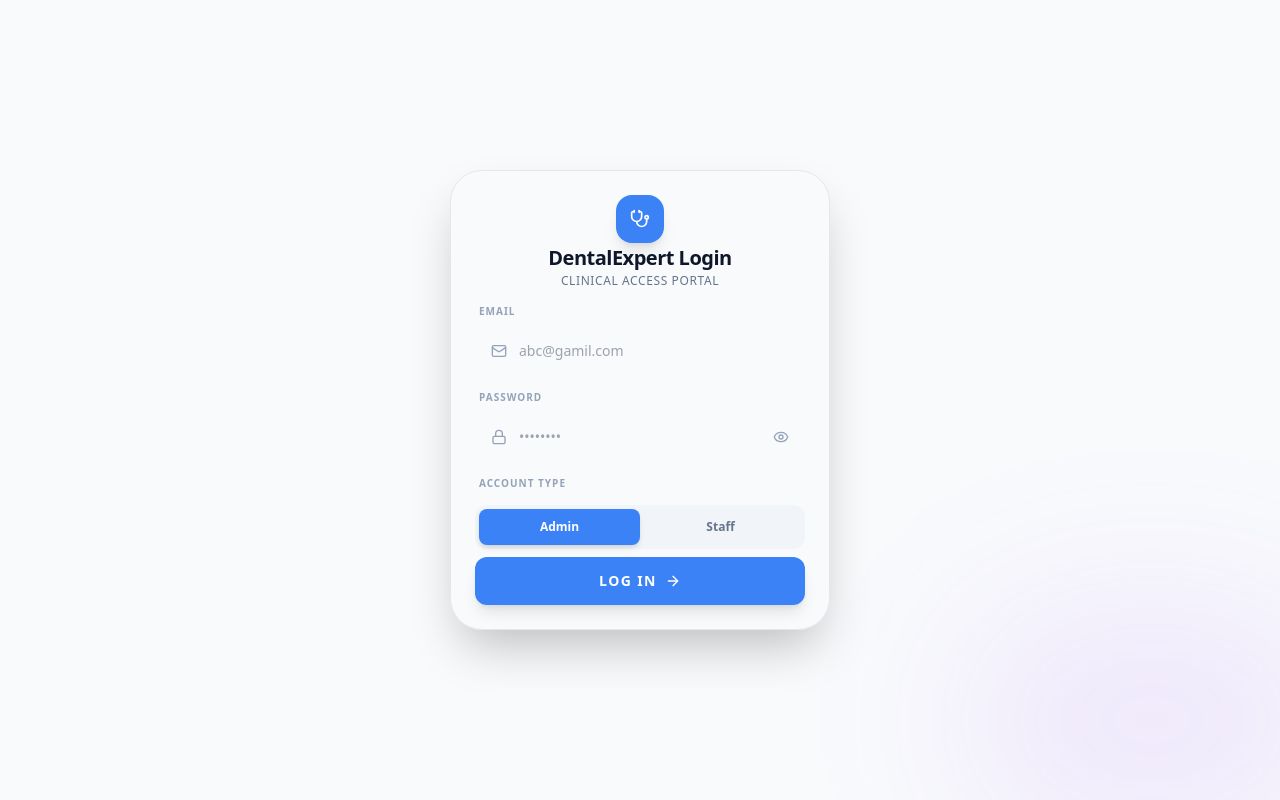
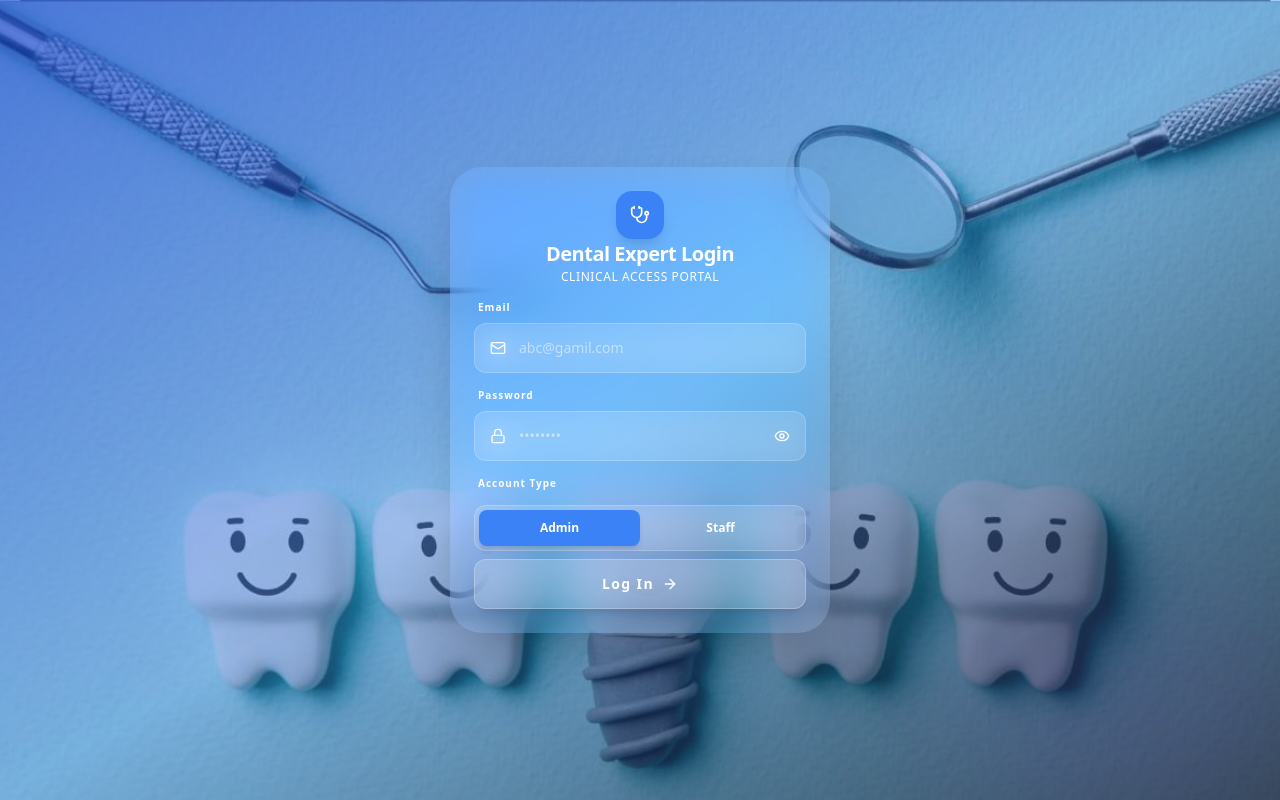
Before and after one commit to umarsaleem8888/dental-frontend, a React (Vite) app: page /#/login in a window 1280 px wide. Built offline with nearby package versions, Linux system fonts and the light colour scheme; no server answers.

Commit message:
add prescription print button before save

```diff
--- a/components/Print/PrintButton.tsx
+++ b/components/Print/PrintButton.tsx
@@ -15,11 +15,11 @@ const PrintButton: React.FC<Props> = ({ onPrint }) => {
         gap-2
         rounded-lg
         bg-sky-600
+        hover:bg-sky-700
         px-4
         py-2
         text-white
         transition
-        hover:bg-sky-700
       "
     >
       <Printer size={18} />
--- a/pages/Invoice.tsx
+++ b/pages/Invoice.tsx
@@ -11,7 +11,10 @@ import {
     Receipt,
     ArrowLeft,
     View,
-    Eye
+    Eye,
+    LucideReceipt,
+    LucideReceiptIndianRupee,
+    LucideReceiptText
 } from 'lucide-react';
 import {
     addInvoice,
@@ -233,7 +236,7 @@ const Invoices: React.FC = () => {
                             to="/invoices/new"
                             className="bg-primary-600 hover:bg-primary-700 text-white px-6 py-3 rounded-xl font-bold flex items-center gap-2 shadow-lg active:scale-95"
                         >
-                            <Receipt size={20} /> New Invoice
+                            <LucideReceiptText size={20} /> New Invoice
                         </Link>
 
                         : ''
--- a/pages/InvoiceForm.tsx
+++ b/pages/InvoiceForm.tsx
@@ -659,7 +659,7 @@ const InvoiceForm: React.FC = () => {
                   </div>
                   :
                   <>
-                    <FilePlus size={20} /> Finalize Prescription
+                    <FilePlus size={20} /> Finalize Invoice
                   </>
               }
             </button>
--- a/pages/Login.tsx
+++ b/pages/Login.tsx
@@ -13,6 +13,7 @@ import {
 import Select from "react-select";
 import { showToast } from '@/components/Toast';
 import { getRolesForEmployee } from '@/api/roles';
+import  LoginBgImg  from '../images/localImages/dental-Login2.jpeg'
 
 const Login: React.FC = () => {
   const [email, setEmail] = useState('');
@@ -83,7 +84,7 @@ const Login: React.FC = () => {
       const payload = {
         email,
         password,
-        role: isAdmin ? "6a7a1352cf6822fb3ae371a9" : (selectedRole?.id || null) ,
+        role: isAdmin ? "6a7a1352cf6822fb3ae371a9" : (selectedRole?.id || null),
       };
 
       // console.log(" pay : ",payload);
@@ -129,33 +130,77 @@ const Login: React.FC = () => {
 
   return (
     <>
-      <div className="min-h-screen bg-slate-50 dark:bg-slate-950 flex items-center justify-center p-4 relative overflow-hidden font-sans">
+      <div
+       style={{
+        backgroundImage: `url(${LoginBgImg})`,
+      }}
+      className="bg-cover bg-center bg-no-repeat min-h-screen bg-slate-50 dark:bg-slate-950 flex items-center justify-center p-4 relative overflow-hidden font-sans">
         {/* Background Orbs */}
+
+<div className="  absolute inset-0
+  bg-gradient-to-br
+  from-blue-700/70
+  via-blue-500/40
+  to-slate-900/70" >
+
+</div>
+
         <div className="absolute top-[-5%] left-[-5%] w-[30%] h-[30%] bg-primary-500/10 rounded-full blur-[80px]" />
         <div className="absolute bottom-[-5%] right-[-5%] w-[30%] h-[30%] bg-purple-500/10 rounded-full blur-[80px]" />
+        <div className="  w-full max-w-[380px] relative z-10 animate-in fade-in zoom-in-95 duration-500">
+          <div className=" w-full
+    rounded-[2rem]
+    p-6
+    space-y-2
 
-        <div className="w-full max-w-[380px] relative z-10 animate-in fade-in zoom-in-95 duration-500">
-          <div className="  dark:bg-slate-900 rounded-[2rem] border border-slate-200 dark:border-slate-800 shadow-2xl overflow-hidden p-6 space-y-2">
-            <div className="text-center space-y-0">
+    bg-white/10
+    dark:bg-slate-900/20
+
+    backdrop-blur-xl
+    backdrop-saturate-150
+
+
+
+
+    shadow-2xl shadow-black/20
+
+    text-white
+    overflow-hidden">
+            <div className=" text-center space-y-0">
               <div className="w-12 h-12 bg-[#3b82f6] rounded-2xl flex items-center justify-center text-white mx-auto shadow-lg shadow-primary-500/20 mb-0">
                 <Stethoscope size={20} />
               </div>
-              <h1 className="text-[20px] font-black tracking-tight">DentalExpert Login</h1>
-              <p className="text-slate-500 dark:text-slate-400 text-xs font-medium uppercase tracking-wider">Clinical Access Portal</p>
+              <h1 className="text-[20px] font-black tracking-tight">Dental Expert Login</h1>
+              <p className="text-white dark:text-white text-xs font-medium uppercase tracking-wider">Clinical Access Portal</p>
             </div>
 
             <form onSubmit={handleLogin} className="space-y-2">
               <div className="space-y-2">
                 <div className="space-y-1.5">
-                  <label className="text-[10px] font-black uppercase tracking-widest text-slate-400 ml-1">Email</label>
+                  <label className="text-[10px] font-black tracking-widest text-white ml-1">Email</label>
                   <div className="relative">
-                    <Mail className="absolute left-4 top-1/2 -translate-y-1/2 text-slate-400" size={16} />
+                    <Mail className="absolute left-4 top-1/2 -translate-y-1/2 text-white" size={16} />
                     <input
                       type="email"
                       value={email}
                       onChange={(e) => setEmail(e.target.value)}
                       placeholder="abc@gamil.com"
-                      className="w-full bg-slate-50 dark:bg-slate-800 border-none rounded-xl py-3.5 pl-11 pr-4 outline-none focus:ring-2 focus:ring-primary-500/20 text-sm font-medium transition-all"
+                      className="  w-full
+  bg-white/10
+  dark:bg-white/5
+  backdrop-blur-md
+  border border-white/20
+  rounded-xl
+  py-3.5 pl-11 pr-4
+  outline-none
+  text-white
+  placeholder:text-white/50
+  focus:ring-2
+  focus:ring-blue-400/40
+  focus:border-white/40
+  text-sm
+  font-medium
+  transition-all"
                       required
                     />
                   </div>
@@ -163,21 +208,36 @@ const Login: React.FC = () => {
 
 
                 <div className="space-y-1.5">
-                  <label className="text-[10px] font-black uppercase tracking-widest text-slate-400 ml-1">Password</label>
+                  <label className="text-[10px] font-black  tracking-widest text-white ml-1">Password</label>
                   <div className="relative">
-                    <Lock className="absolute left-4 top-1/2 -translate-y-1/2 text-slate-400" size={16} />
+                    <Lock className="absolute left-4 top-1/2 -translate-y-1/2 text-white" size={16} />
                     <input
                       type={showPassword ? "text" : "password"}
                       value={password}
                       onChange={(e) => setPassword(e.target.value)}
                       placeholder="••••••••"
-                      className="w-full bg-slate-50 dark:bg-slate-800 border-none rounded-xl py-3.5 pl-11 pr-11 outline-none focus:ring-2 focus:ring-primary-500/20 text-sm font-medium transition-all"
+                      className="  w-full
+  bg-white/10
+  dark:bg-white/5
+  backdrop-blur-md
+  border border-white/20
+  rounded-xl
+  py-3.5 pl-11 pr-11
+  outline-none
+  text-white
+  placeholder:text-white/50
+  focus:ring-2
+  focus:ring-blue-400/40
+  focus:border-white/40
+  text-sm
+  font-medium
+  transition-all"
                       required
                     />
                     <button
                       type="button"
                       onClick={() => setShowPassword(!showPassword)}
-                      className="absolute right-4 top-1/2 -translate-y-1/2 text-slate-400 hover:text-slate-600 transition-colors"
+                      className="absolute right-4 top-1/2 -translate-y-1/2 text-white hover:text-slate-600 transition-colors"
                     >
                       {showPassword ? <EyeOff size={16} /> : <Eye size={16} />}
                     </button>
@@ -190,11 +250,11 @@ const Login: React.FC = () => {
 
                 <div className="z-[-10] space-y-3">
 
-                  <label className="text-[10px] font-black uppercase tracking-widest text-slate-400 ml-1">
+                  <label className="text-[10px] font-black  tracking-widest text-white ml-1">
                     Account Type
                   </label>
 
-                  <div className="  relative flex bg-slate-100 dark:bg-slate-800 rounded-xl p-1">
+                  <div className=" relative flex bg-white/10 backdrop-blur-md border border-white/20 rounded-xl p-1">
 
                     {/* Animated Background */}
                     <motion.div
@@ -213,7 +273,7 @@ const Login: React.FC = () => {
                     <button
                       type="button"
                       onClick={() => setIsAdmin(true)}
-                      className={`relative z-10 flex-1 py-2.5 text-xs font-bold rounded-lg transition-colors ${isAdmin ? "text-white" : "text-slate-500"
+                      className={`relative z-10 flex-1 py-2.5 text-xs font-bold rounded-lg transition-colors ${isAdmin ? "text-white" : "text-white"
                         }`}
                     >
                       Admin
@@ -222,7 +282,7 @@ const Login: React.FC = () => {
                     <button
                       type="button"
                       onClick={() => setIsAdmin(false)}
-                      className={`relative z-10 flex-1 py-2.5 text-xs font-bold rounded-lg transition-colors ${!isAdmin ? "text-white" : "text-slate-500"
+                      className={`relative z-10 flex-1 py-2.5 text-xs font-bold rounded-lg transition-colors ${!isAdmin ? "text-white" : "text-white"
                         }`}
                     >
                       Staff
@@ -259,7 +319,7 @@ const Login: React.FC = () => {
                   >
 
                     <>
-                      <label className="text-[10px] font-black uppercase tracking-widest text-slate-400 ml-1 block mb-2">
+                      <label className="text-[10px] font-black  tracking-widest text-white ml-1 block mb-2">
                         Staff Role
                       </label>
 
@@ -405,7 +465,25 @@ const Login: React.FC = () => {
                 <button
                   type="submit"
                   disabled={loading}
-                  className="w-[100%] bg-blue-500 hover:bg-blue-600  text-white font-black py-3.5 rounded-xl shadow-lg shadow-primary-500/10 flex items-center justify-center gap-2 transition-all active:scale-[0.97] group text-sm uppercase tracking-widest disabled:opacity-70 disabled:cursor-not-allowed"
+                  className="  w-full
+  bg-white/15
+  hover:bg-white/25
+  backdrop-blur-md
+  border border-white/25
+  text-white
+  font-black
+  py-3.5
+  rounded-xl
+  shadow-xl shadow-black/10
+  flex items-center justify-center gap-2
+  transition-all
+  active:scale-[0.97]
+  group
+  text-sm
+
+  tracking-widest
+  disabled:opacity-70
+  disabled:cursor-not-allowed"
                 >
                   {loading ? (
                     "Loading ..."
--- a/pages/PrescriptionForm.tsx
+++ b/pages/PrescriptionForm.tsx
@@ -1,20 +1,29 @@
 
-import React, { useState } from 'react';
+import React, { useEffect, useRef, useState } from 'react';
 import { useParams, useNavigate } from 'react-router-dom';
 import { useSelector, useDispatch } from 'react-redux';
 import { RootState } from '../app/store';
 import { addPrescription } from '../slices/prescriptionsSlice';
-import { Prescription, PrescribedMedicine } from '../types';
+import { Prescription, PrescribedMedicine, Patient, Doctor } from '../types';
 import DentalChart from '../components/DentalChart';
-import { ArrowLeft, PlusCircle, Trash2, FilePlus, Pill, Plus, Calendar, Clock, Loader2, Eye } from 'lucide-react';
+import { ArrowLeft, PlusCircle, Trash2, FilePlus, Pill, Plus, Calendar, Clock, Loader2, Eye, Printer } from 'lucide-react';
 import { apiPost } from '@/utilz/endpoints';
 import { showToast } from '@/components/Toast';
 // import ImageViewer from "@/components/ImagePopUp";
 import { currency } from '@/utilz/currency';
 import Select from 'react-select';
 import ImageSlider from '../components/ImageSlider';
+import { PrintWrapper } from '@/components/Print';
+import PrescriptionTemp1 from './PrescriptionTemp1';
+import usePrint from '@/hooks/usePrint';
 
 const PrescriptionForm: React.FC = () => {
+
+  const printRef = useRef<HTMLDivElement>(null);
+  const handlePrint = usePrint(printRef);
+
+  // const patient = patients.find(p => p.id === prescription.patientId);
+  // const doctor = doctors.find(d => d.id === prescription.doctorId);
 
   const baseUrl = import.meta.env.VITE_API_URL;
 
@@ -23,13 +32,15 @@ const PrescriptionForm: React.FC = () => {
   const dispatch = useDispatch();
 
   const patients = useSelector((state: RootState) => state.patients.list);
+
   const doctors = useSelector((state: RootState) => state.doctors.list);
   const medicines = useSelector((state: RootState) => state.medicines.list);
 
   const medicineOptions =
     medicines?.map((m) => ({
       value: m.id,
-      label: `${m.name} (${currency("PKR")} ${m.price.toFixed(2)})`,
+      // label: `${m.name} (${currency("PKR")} ${m.price.toFixed(2)})`,
+      label: `${m.name}`
     })) || [];
 
   // const [xrayPreview, setXrayPreview] = useState<string>('');
@@ -48,6 +59,13 @@ const PrescriptionForm: React.FC = () => {
 
   const [viewerOpen, setViewerOpen] = useState(false);
   const [currentImageIndex, setCurrentImageIndex] = useState(0);
+
+  const [selectedPatient, setSelectedPatient] = useState<Patient | null>(null);
+  const [selectedDoctor, setSelectedDoctor] = useState<Doctor | null>(null);
+  const [selectedPres, setSelectedPres] = useState<Prescription | null>(null);
+
+  const Show = false;
+
 
   const openViewer = (index: number) => {
     setCurrentImageIndex(index);
@@ -126,6 +144,11 @@ const PrescriptionForm: React.FC = () => {
         status: 'Final',
       };
 
+      // console.log(newPrescription);
+
+      return
+
+
       setLoading(true);
 
       const d = await apiPost(`${baseUrl}/prescription/`, formData);
@@ -197,6 +220,21 @@ const PrescriptionForm: React.FC = () => {
   };
 
   ////////////
+
+  useEffect(() => {
+    if (selectedPres) {
+      handlePrint();
+    }
+  }, [selectedPres]);
+
+  const handlePrintFun = () => {
+    const newPrescription: Prescription = {
+      ...(formData as Prescription),
+      status: 'Final',
+    };
+
+    setSelectedPres(newPrescription);
+  };
 
 
   return (
@@ -457,12 +495,23 @@ const PrescriptionForm: React.FC = () => {
                   <select
                     required
                     value={formData.patientId}
-                    onChange={(e) => setFormData({ ...formData, patientId: e.target.value })}
+                    onChange={(e) => {
+                      const patientId = e.target.value;
+
+                      setFormData({
+                        ...formData,
+                        patientId,
+                      });
+
+                      const p = patients?.find((p) => p?.id === patientId) || null
+
+                      setSelectedPatient(p);
+                    }}
                     className="w-full bg-slate-50 dark:bg-slate-800 border-none rounded-xl py-3 px-4 outline-none focus:ring-2 focus:ring-primary-500/20 transition-all font-medium"
                   >
                     <option value="">Choose Patient...</option>
-                    {patients.map(p => (
-                      <option key={p.id} value={p.id}>{p.name} ({p.id})</option>
+                    {patients?.map(p => (
+                      <option key={p.id} value={p.id}>{p.name}</option>
                     ))}
                   </select>
                 </div>
@@ -472,7 +521,20 @@ const PrescriptionForm: React.FC = () => {
                   <select
                     required
                     value={formData.doctorId}
-                    onChange={(e) => setFormData({ ...formData, doctorId: e.target.value })}
+                    onChange={(e) => {
+                      const doctorId = e.target.value;
+
+                      setFormData({
+                        ...formData,
+                        doctorId,
+                      });
+
+                      const d = doctors?.find((d: any) => d.id === doctorId) || null
+
+                      setSelectedDoctor(
+                        d
+                      );
+                    }}
                     className="w-full bg-slate-50 dark:bg-slate-800 border-none rounded-xl py-3 px-4 outline-none focus:ring-2 focus:ring-primary-500/20 transition-all font-medium"
                   >
                     {doctors.map(d => (
@@ -504,14 +566,40 @@ const PrescriptionForm: React.FC = () => {
                       </div>
                       :
                       <>
-                        <FilePlus size={20} /> Finalize Prescription
+                        <FilePlus size={20} /> Save Prescription
                       </>
                   }
                 </button>
               </div>
+
+
+              {/* //// */}
+
+              <div className="  border-slate-100 dark:border-slate-800 space-y-3">
+                <button
+                  type='button'
+                  onClick={handlePrintFun}
+                  className="w-full     bg-sky-600
+        hover:bg-sky-700 text-white font-bold py-4 rounded-2xl shadow-lg flex items-center justify-center gap-2 transition-all active:scale-[0.98]"
+                >
+                  {
+                    loading ?
+                      <div className="w-full flex items-center justify-center animate-in fade-in duration-500">
+                        <Loader2 color={'#0ea5e9'} size={25} />
+                      </div>
+                      :
+                      <>
+                        <Printer size={20} /> Print Prescription
+                      </>
+                  }
+                </button>
+              </div>
+
+              {/* //// */}
+
             </div>
 
-            <div className="bg-emerald-50 dark:bg-emerald-900/10 p-6 rounded-2xl border border-emerald-100 dark:border-emerald-800/30">
+            {/* <div className="bg-emerald-50 dark:bg-emerald-900/10 p-6 rounded-2xl border border-emerald-100 dark:border-emerald-800/30">
               <p className="text-xs font-black text-emerald-600 dark:text-emerald-400 uppercase tracking-widest mb-2">Cost Estimation</p>
               <div className="flex justify-between items-end">
                 <p className="text-sm font-medium text-emerald-800 dark:text-emerald-300">Total Medicines:</p>
@@ -520,7 +608,7 @@ const PrescriptionForm: React.FC = () => {
                   {formData?.medicines?.reduce((sum, med) => sum + (med.unitPrice * med.quantity), 0).toFixed(2)}
                 </p>
               </div>
-            </div>
+            </div> */}
           </div>
         </form>
       </div>
@@ -529,13 +617,24 @@ const PrescriptionForm: React.FC = () => {
       {/* <ImageViewer image={xrayPreview} /> */}
       {/* )} */}
 
+      <PrintWrapper
+        top={0}
+        left={0}
+        right={0}
+        bottom={0}
+      >
+        <div ref={printRef}>
+
+          <PrescriptionTemp1 display={false} patient={selectedPatient} doctor={selectedDoctor} prescription={selectedPres} />
+
+        </div>
+
+      </PrintWrapper>
+
     </>
+  );
 
 
-
-
-
-  );
 };
 
 export default PrescriptionForm;
--- a/pages/PrescriptionTemp1.tsx
+++ b/pages/PrescriptionTemp1.tsx
@@ -39,6 +39,7 @@ import LowerTeeth16 from '../images/svg/lower 16.svg';
 
 
 interface PrescriptionTempProps {
+    display: boolean;
     patient: any;
     doctor: any;
     prescription: any;
@@ -286,16 +287,19 @@ const Tooth: React.FC<SelectedTeethProps> = ({ teeth }) => {
 }
 
 const prescriptionTemp1: React.FC<PrescriptionTempProps> = ({
+    display,
     patient,
     doctor,
     prescription,
 }) => {
 
-    console.log(prescription?.selectedTeeth, 'pres');
+    // console.log(prescription?.selectedTeeth, 'pres');
 
 
     return (
-        <div>
+
+        <>
+        <div className={`${display ? 'block' : 'hidden'} print:block`}>
 
             {/* <div className="bg-gradient-to-r from-slate-50 via-white to-slate-50 border-b border-slate-200 px-8 py-6"> */}
 
@@ -445,9 +449,9 @@ const prescriptionTemp1: React.FC<PrescriptionTempProps> = ({
                         <div className="min-h-[150px] p-2">
 
                             {
-                                prescription?.diagnosis ?
+                                prescription?.notes ?
                                     <p className='text-slate-600 text-[12px]' >
-                                        {prescription?.diagnosis}
+                                        {prescription?.notes}
                                     </p>
                                     :
                                     <NotFound text={'Clinic Diagnosis Details Not Found'} />
@@ -532,7 +536,7 @@ const prescriptionTemp1: React.FC<PrescriptionTempProps> = ({
                             {
                                 prescription?.diagnosis ?
                                     <p className='text-slate-600 text-[12px]' >
-                                        {prescription?.notes}
+                                        {prescription?.diagnosis}
                                     </p>
                                     :
                                     <NotFound text={'Clinic Notes Not Found'} />
@@ -827,6 +831,8 @@ const prescriptionTemp1: React.FC<PrescriptionTempProps> = ({
            </div>
 
         </div >
+        </>
+
     )
 }
 
--- a/pages/PrescriptionView.tsx
+++ b/pages/PrescriptionView.tsx
@@ -47,6 +47,9 @@ const PrescriptionView: React.FC = () => {
   const patient = patients.find(p => p.id === prescription.patientId);
   const doctor = doctors.find(d => d.id === prescription.doctorId);
 
+  // console.log(patient , doctor , 'p and d');
+
+
   // const handlePrint = () => {
   //   window.print();
   // };
@@ -84,7 +87,7 @@ const PrescriptionView: React.FC = () => {
       >
         <div ref={printRef}>
 
-          <PrescriptionTemp1 patient={patient} doctor={doctor} prescription={prescription} />
+          <PrescriptionTemp1 display={true} patient={patient} doctor={doctor} prescription={prescription} />
 
         </div>
 
```
Also changed, not shown: images/localImages/dental-Login2.jpeg (added), 1 other file (tests, documents, lock files or other folders).
